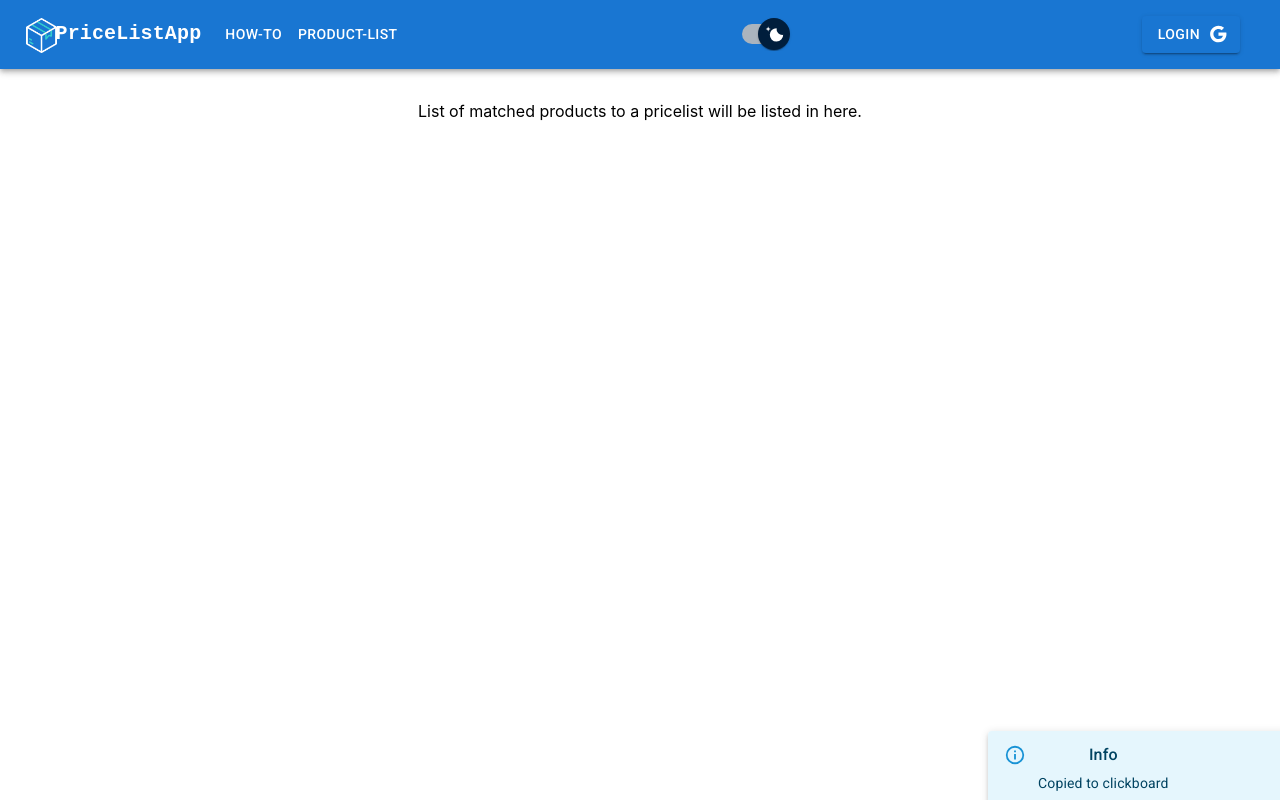
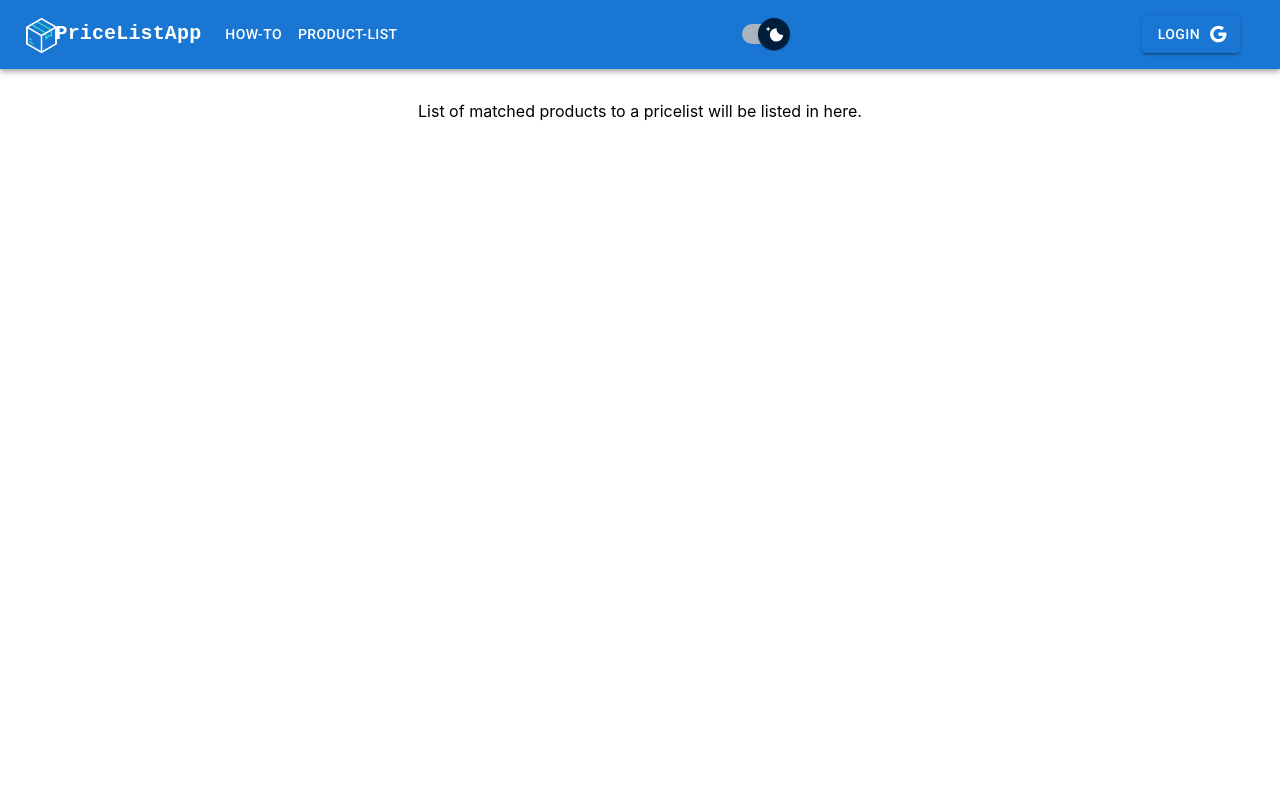
Before and after one commit to AdrianBroek/priceList, a React (Create React App) app: page /product-list in a window 1280 px wide. Built offline with nearby package versions, Linux system fonts and the light colour scheme.

Commit message:
changed ts version to match react. added alert popups, with redux store, add/clear slice, reacting to copying pricelist sku in product list section

```diff
--- a/package.json
+++ b/package.json
@@ -34,7 +34,8 @@
     "react-scripts": "^5.0.1",
     "styled-components": "^6.0.7",
     "three": "^0.156.1",
-    "typescript": "^5.3.3",
+    "typescript": "^5.4.3",
+    "uuid": "^9.0.1",
     "web-vitals": "^2.1.4"
   },
   "scripts": {
@@ -67,6 +68,7 @@
   "devDependencies": {
     "@babel/plugin-proposal-private-property-in-object": "^7.21.11",
     "@types/three": "^0.156.0",
+    "@types/uuid": "^9.0.8",
     "gh-pages": "^6.0.0"
   }
 }
--- a/src/App.tsx
+++ b/src/App.tsx
@@ -52,7 +52,6 @@ function App() {
 
     return (
       <ThemeProvider theme={theme}>
-      <AlertContainer />
       <div className="App">
         <ResponsiveAppBar />
         <Routes location={location} key={location.pathname}>
@@ -60,7 +59,9 @@ function App() {
           <Route path="/product-list" element={<ProductListPage />} ></Route>
           <Route path='/how-to' element={<HowTo />}></Route>
         </Routes>
+        <AlertContainer />
       </div>
+
       </ThemeProvider>
     );
 }
--- a/src/components/Alert.tsx
+++ b/src/components/Alert.tsx
@@ -3,59 +3,71 @@ import Box from '@mui/material/Box';
 import Slide from '@mui/material/Slide';
 import AlertTitle from '@mui/material/AlertTitle';
 import Alert from '@mui/material/Alert';
-import FormControlLabel from '@mui/material/FormControlLabel';
-import Switch from '@mui/material/Switch';
 import Paper from '@mui/material/Paper';
+import { useAppDispatch } from '../hooks';
+import { clearAlert } from '../store/alertSlice';
 
 
-const AlertComponent = ({text, type}: {
+const AlertComponent = ({text, type,id}: {
     text: string,
-    type: string | undefined
+    type: string | undefined,
+    id: any,
 }) => {
   const [checked, setChecked] = useState(true);
-    console.log(text)
-    console.log(type)
-    const containerRef = React.useRef<HTMLElement>(null);
 
-    // const [checked, setChecked] = React.useState(false);
+  const dispatch = useAppDispatch();
 
-    useEffect(()=> {
-      setTimeout(()=> {
-        // setChecked(false)
-      },5000)
-    },[])
+  // useEffect(()=> {
+  //   const timer = setTimeout(()=> {
+  //     setChecked(false);
+  //   },5000);
+  //   // cleanup effect with clearTimeout
+  //   return () => clearTimeout(timer);
+  // },[]);
+
+  const deleteAlert = () => {
+    setChecked(false);
+  }
 
     return (
       <Box
       sx={{
-        height: 77,
+        height: 'auto',
         width: 300,
         // position: 'fixed',
         // top: '88%',
         // right: 15,
-        // zIndex: 120,
+        zIndex: 10,
       }}
     >
-      <Slide direction="left" in={checked} mountOnEnter unmountOnExit>
-        <Paper onClick={()=>setChecked(false)} sx={{ m: 1, width: 300, height: 76, cursor: 'pointer' }} elevation={3}>
+      <Slide direction="left" in={checked} mountOnEnter unmountOnExit onExited={()=>dispatch(clearAlert(id))} >
+
+        <Paper onClick={deleteAlert} sx={{ m: 0.15, width: 300, height: 'auto', cursor: 'pointer' }} elevation={2}>
+          {type === "info" && (
             <Alert severity="info">
               <AlertTitle>Info</AlertTitle>
               {text}
             </Alert>
-        </Paper>
-        {/* <Alert severity="success">
+          )}
+          {type === "success" && (
+            <Alert severity="success">
             <AlertTitle>Success</AlertTitle>
-          This is a success Alert with an encouraging title.
+            {text}
             </Alert>
-
+          )}
+          {type === "warning" && (
             <Alert severity="warning">
               <AlertTitle>Warning</AlertTitle>
-          This is a warning Alert with a cautious title.
+              {text}
             </Alert>
+          )}
+          {type === "error" && (
             <Alert severity="error">
               <AlertTitle>Error</AlertTitle>
-          This is an error Alert with a scary title.
-        </Alert> */}
+              {text}
+            </Alert>
+          )}
+        </Paper>
       </Slide>
     </Box>
     )
--- a/src/components/CopyOption.tsx
+++ b/src/components/CopyOption.tsx
@@ -11,7 +11,6 @@ import FormControl from '@mui/material/FormControl';
 import Select, { SelectChangeEvent } from '@mui/material/Select';
 import Button from '@mui/material/Button';
 import ContentCopyIcon from '@mui/icons-material/ContentCopy';
-import AlertComponent from "./Alert";
 
 const CopyOption = ({activeTableWithSemicolon, setActiveTableSemicolon}:
     {
@@ -21,13 +20,6 @@ const CopyOption = ({activeTableWithSemicolon, setActiveTableSemicolon}:
 
     const productsWithPrice = useAppSelector(state=> state.productsWithPrice)
     const {data} = useAppSelector(state=> state.priceListToUser)
-
-    const dispatch = useAppDispatch
-
-    const [activeTable, setActiveTable] = useState<SingleProductTable[]>([{
-        id: ""
-    }])
-
 
     const makeSkuCopyObject = useMemo(()=> {
         // console.log(activeTableWithSemicolon)
@@ -71,26 +63,21 @@ const CopyOption = ({activeTableWithSemicolon, setActiveTableSemicolon}:
                     Copy SKU's
             </Button>
             <FormControl sx={{ m: 1, minWidth: 120 }} size="small">
-            <InputLabel id="demo-select-small-label">Pricelist ID</InputLabel>
+            <InputLabel>Pricelist ID</InputLabel>
             <Select
-                labelId="demo-select-small-label"
-                id="demo-select-small"
                 value={copyId}
                 label="copyId"
                 onChange={handleChange}
             >
-                <MenuItem value="0">
-                    <em>None</em>
+
+                {data.length > 0 ? data.map((pricelist:SinglePriceList) => (
+                    <MenuItem key={pricelist.id} value={pricelist.id}>{pricelist.id}</MenuItem>))
+                : <MenuItem value="0">
+                <em>None</em>
                 </MenuItem>
-                {data.length > 0 ? data.map((pricelist:SinglePriceList) => (
-                    <MenuItem value={pricelist.id}>{pricelist.id}</MenuItem>))
-                : ""
                 }
             </Select>
             </FormControl>
-            {/* {activeTableWithSemicolon && (
-                <AlertComponent text='Copied to clickboard' type='info'/>
-            )} */}
         </>
     )
 }
--- a/src/layout/AlerContainer.tsx
+++ b/src/layout/AlerContainer.tsx
@@ -7,11 +7,10 @@ import { useAppSelector } from "../hooks";
 const AlertContainer = () => {
     const {alertList} = useAppSelector(state => state.alert);
 
-    console.log(alertList)
     return (
         <Container>
             {alertList.map((alert)=> (
-                <AlertComponent text={alert.text} type={alert.type}/>
+                <AlertComponent key={alert.id} text={alert.text} type={alert.type} id={alert.id}/>
             ))}
         </Container>
     )
@@ -25,8 +24,8 @@ const Container = styled.section`
     align-items: end;
     justify-content: end;
     flex-direction: column;
-    top: 0;
-    left: 0;
-    width: 100%;
-    height: 100%;
+    right: 0;
+    bottom: 0;
+    width: auto;
+    height: auto;
 `
--- a/src/layout/ProductListPage.tsx
+++ b/src/layout/ProductListPage.tsx
@@ -1,5 +1,5 @@
-import React, {useMemo, useState} from 'react'
-import uuid from 'react-uuid';
+import React, {useEffect, useMemo, useState} from 'react'
+import {v4 as uuidv4} from 'uuid';
 // redux
 import { useAppSelector, useAppDispatch } from '../hooks';
 // mui
@@ -7,7 +7,6 @@ import Box from '@mui/material/Box';
 import Container from '@mui/material/Container';
 // components
 import MatchedProductsTable from "../components/MatchedProductsTable";
-import AlertComponent from '../components/Alert';
 import { callAlert } from '../store/alertSlice';
 
 const ProductListPage = () => {
@@ -15,16 +14,14 @@ const ProductListPage = () => {
     const productsWithPrice = useAppSelector((state:any) => state.productsWithPrice)
     const [activeTableWithSemicolon, setActiveTableSemicolon] = useState<string | null>(null)
 
-    const makeAlert = useMemo(()=> {
-        dispatch(callAlert([{text: 'Copied to clickboard',type: 'info', id: uuid()}]))
+    useEffect(()=> {
+        if (activeTableWithSemicolon !== null) {
+            dispatch(callAlert([{text: 'Copied to clickboard',type: 'info', id: uuidv4()}]))
+        }
     }, [activeTableWithSemicolon])
 
     return (
         <Container maxWidth="xl" sx={{margin: '2rem auto'}}>
-            {/* {activeTableWithSemicolon && (
-
-                // <AlertComponent text='Copied to clickboard' type='info'/>
-            )} */}
             <Box>
                 {productsWithPrice.length > 0 ? (
                     <MatchedProductsTable
--- a/src/store/alertSlice.ts
+++ b/src/store/alertSlice.ts
@@ -24,11 +24,9 @@ const alertSlice = createSlice({
                 ...action.payload
             ]
         },
-        clearAlert: (state, action: PayloadAction<AlertType>) => {
-            return {
-                ...state,
-                alertList: state.alertList.filter((alert: AlertType) => alert.id !== action.payload.id)
-            };
+        clearAlert: (state, action: PayloadAction<any>) => {
+            let id = action.payload
+            state.alertList = state.alertList.filter((alert: AlertType) => alert.id !== id);
         }
     }
 })
```
Also changed, not shown: 1 other file (tests, documents, lock files or other folders). Lines whose indentation alone changed are shown as unchanged.
